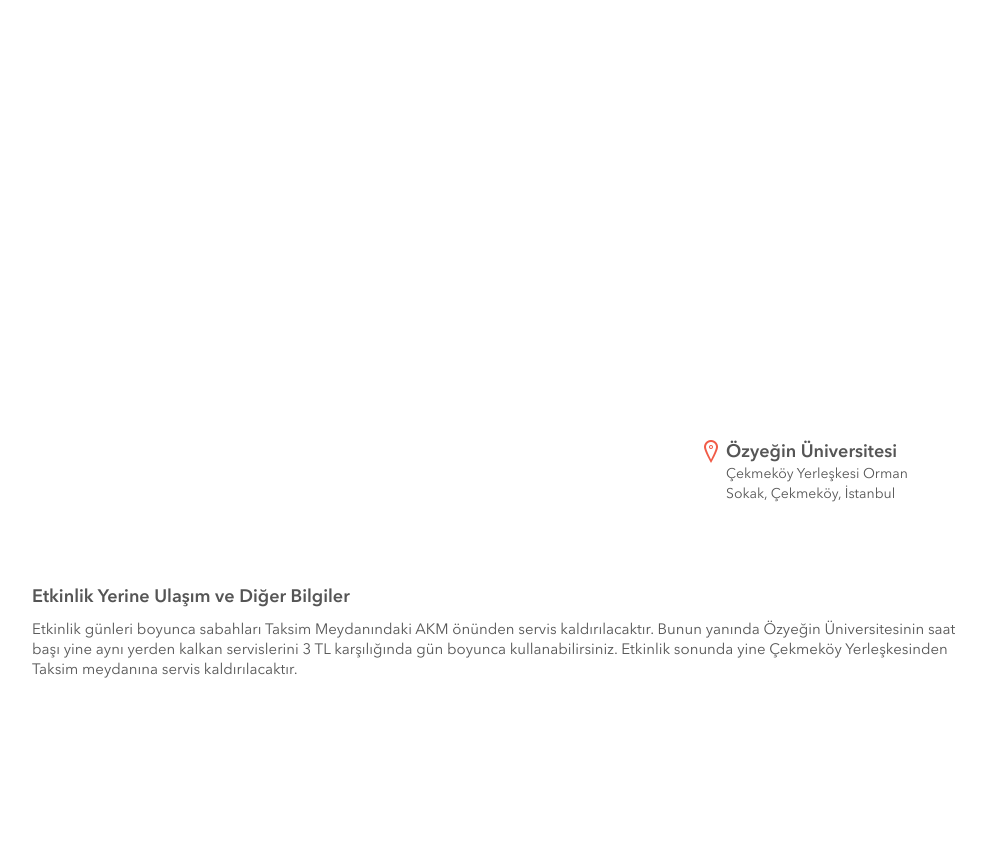
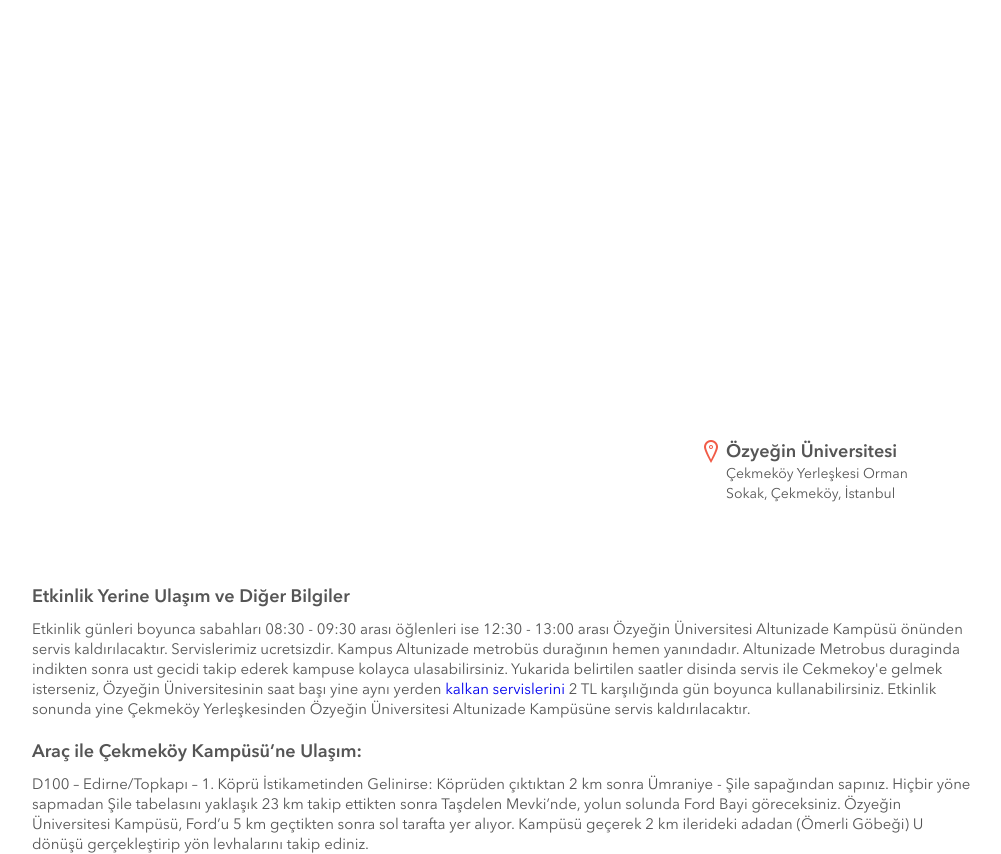
Before and after one commit to anuragbhalla/website, a Python web app: template templates/index.html in a window 1280 px wide. Shown: the part 5646-6500 px from the top of the page, without its empty margins (138-1139 px from the left). Run offline with Jinja, Linux system fonts and the light colour scheme; the template is opened without the code that fills it: most values are stand-ins (such as "Sample title", 1, 10 or a date in 2020); some libraries are stand-ins or nearby versions.

Commit message:
ulasim guncellendi

```diff
--- a/templates/layout.html
+++ b/templates/layout.html
@@ -562,12 +562,38 @@
                 <h2>{{ _("Etkinlik Yerine Ulaşım ve Diğer Bilgiler") }}</h2>
                 <p>
                     {% trans %}
-                    Etkinlik günleri boyunca sabahları Taksim Meydanındaki AKM önünden servis kaldırılacaktır. Bunun
-                    yanında Özyeğin Üniversitesinin saat başı yine aynı yerden kalkan servislerini 3 TL karşılığında gün
-                    boyunca kullanabilirsiniz. Etkinlik sonunda yine Çekmeköy Yerleşkesinden Taksim meydanına servis
-                    kaldırılacaktır.
+                    Etkinlik günleri boyunca sabahları 08:30 - 09:30 arası öğlenleri ise 12:30 - 13:00 arası Özyeğin Üniversitesi Altunizade Kampüsü
+                    önünden servis kaldırılacaktır. Servislerimiz ucretsizdir. Kampus Altunizade metrobüs durağının hemen yanındadır. Altunizade Metrobus duraginda indikten
+                    sonra ust gecidi takip ederek kampuse kolayca ulasabilirsiniz. Yukarida belirtilen saatler disinda servis ile Cekmekoy'e gelmek isterseniz, Özyeğin Üniversitesinin saat başı
+                    yine aynı yerden <a href="http://ozyegin.edu.tr/OzUDE-YASAM/Kampuslere-Ulasim/Altunizade-Cekmekoy-Altunizade-Shuttle-Hours">kalkan servislerini</a> 2 TL karşılığında gün boyunca
+                    kullanabilirsiniz. Etkinlik sonunda yine Çekmeköy Yerleşkesinden Özyeğin Üniversitesi Altunizade Kampüsüne servis kaldırılacaktır.
                     {% endtrans %}
                 </p>
+                <br />
+                <h2>{{ _("Araç ile Çekmeköy Kampüsü’ne Ulaşım:") }}</h2>
+                <p>
+                {% trans %}
+                D100 – Edirne/Topkapı – 1. Köprü İstikametinden Gelinirse: Köprüden çıktıktan 2 km sonra Ümraniye - Şile sapağından sapınız. Hiçbir yöne sapmadan Şile tabelasını
+                yaklaşık 23 km takip ettikten sonra Taşdelen Mevki’nde, yolun solunda Ford Bayi göreceksiniz. Özyeğin Üniversitesi Kampüsü, Ford’u 5 km geçtikten sonra sol tarafta yer alıyor.
+                Kampüsü geçerek 2 km ilerideki adadan (Ömerli Göbeği) U dönüşü gerçekleştirip yön levhalarını takip ediniz.
+
+                <br />
+                <br />
+                TEM – Edirne – 2. Köprü İstikametinden Gelinirse: Köprüden çıktıktan sonra Ümraniye – Şile sapağına kadar devam ediniz.
+                Ümraniye – Şile sapağından saptıktan yaklaşık 15 km sonra Taşdelen Mevki’nde, yolun solunda Ford Bayi göreceksiniz.
+                Özyeğin Üniversitesi Kampüsü, Ford’u 5 km geçtikten sonra sol tarafta yer alıyor. Kampüsü geçerek 2 km ilerideki adadan
+                (Ömerli Göbeği) U dönüşü gerçekleştirip yön levhalarını takip ediniz.
+
+                <br />
+                <br />
+                TEM – Ankara İstikametinden Gelinirse: Gişelerden çıktıktan sonra Fatih Sultan Mehmet Köprüsü tabelasından sapınız. Şile – Ümraniye
+                çıkışına kadar yolu takip ediniz. Şile – Ümraniye sapağından saptıktan yaklaşık 15 km sonra Taşdelen Mevki’nde, yolun
+                solunda Ford Bayi göreceksiniz. Özyeğin Üniversitesi Kampüsü, Ford’u 5 km geçtikten sonra sol tarafta yer alıyor.
+                Kampüsü geçerek 2 km ilerideki adadan (Ömerli Göbeği) U dönüşü gerçekleştirip yön levhalarını takip ediniz.
+                </p>
+
+                {% endtrans %}
+
             </div><!-- end transportation -->
 
         </div><!-- end container -->
```
Also changed, not shown: translations/en/LC_MESSAGES/messages.po, 2 other files.
